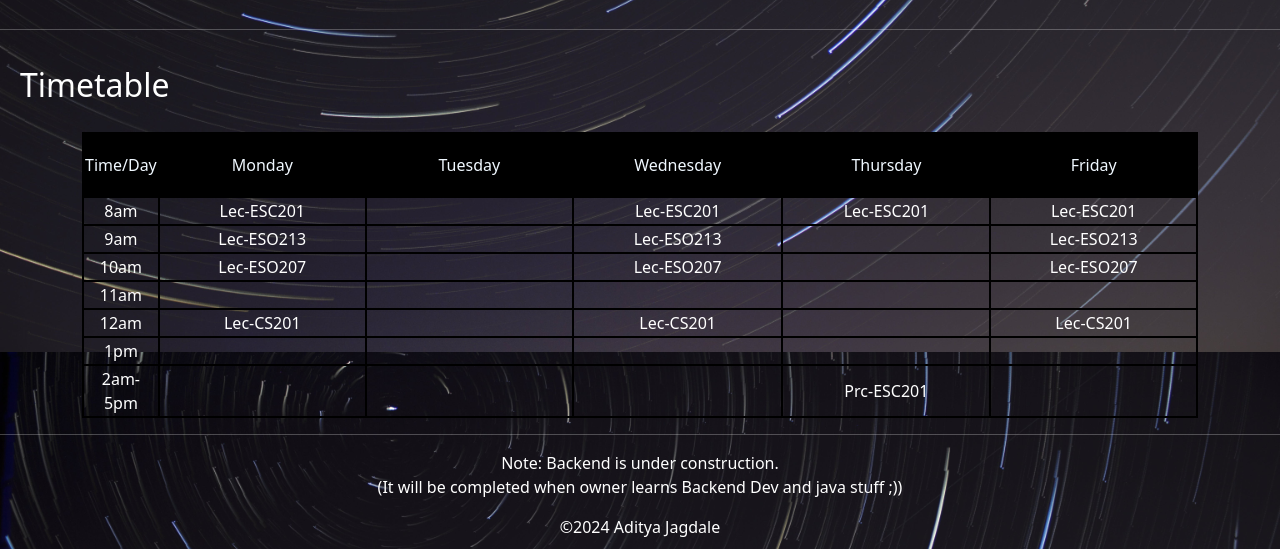
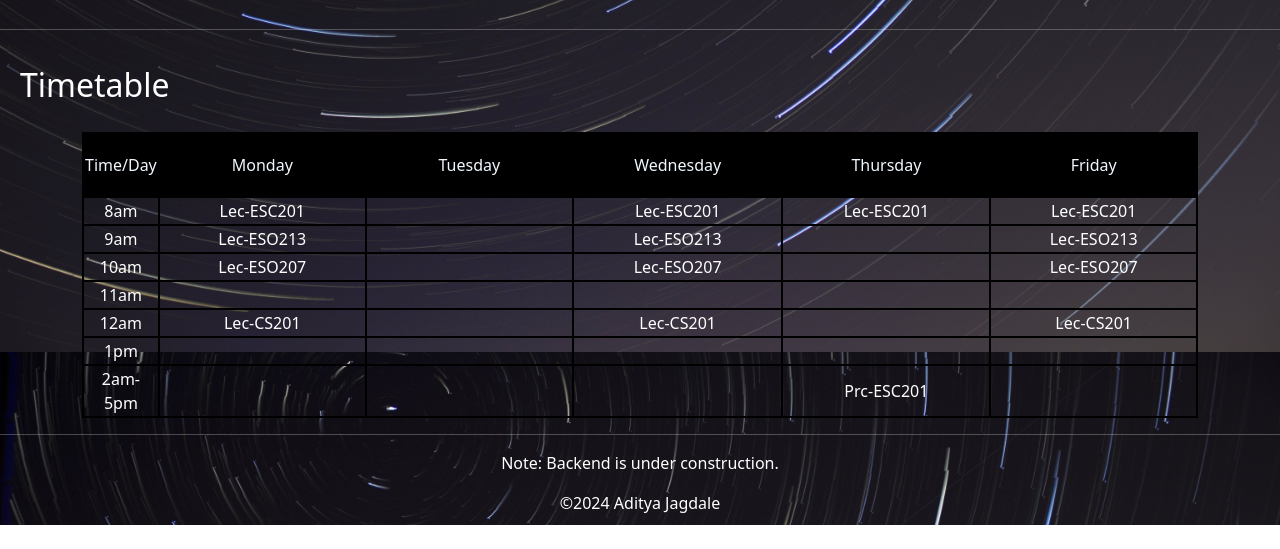
Before and after one commit to AdiJ101/GDSC-Project-3, a plain HTML site: page index.html in a window 1280 px wide. Shown: the part 2208-2757 px from the top of the page. After the commit the page ends 2733 px from the top, so only its background shows below. Drawn offline with nearby package versions, Linux system fonts and the light colour scheme; a web font is replaced by a local one.

Commit message:
Update index.html

```diff
--- a/index.html
+++ b/index.html
@@ -412,7 +412,7 @@
       <p>
         Note: Backend is under construction.
         <br />
-        (It will be completed when owner learns Backend Dev and java stuff ;))
+
       </p>
       <footer>©2024 Aditya Jagdale</footer>
     </div>
```
